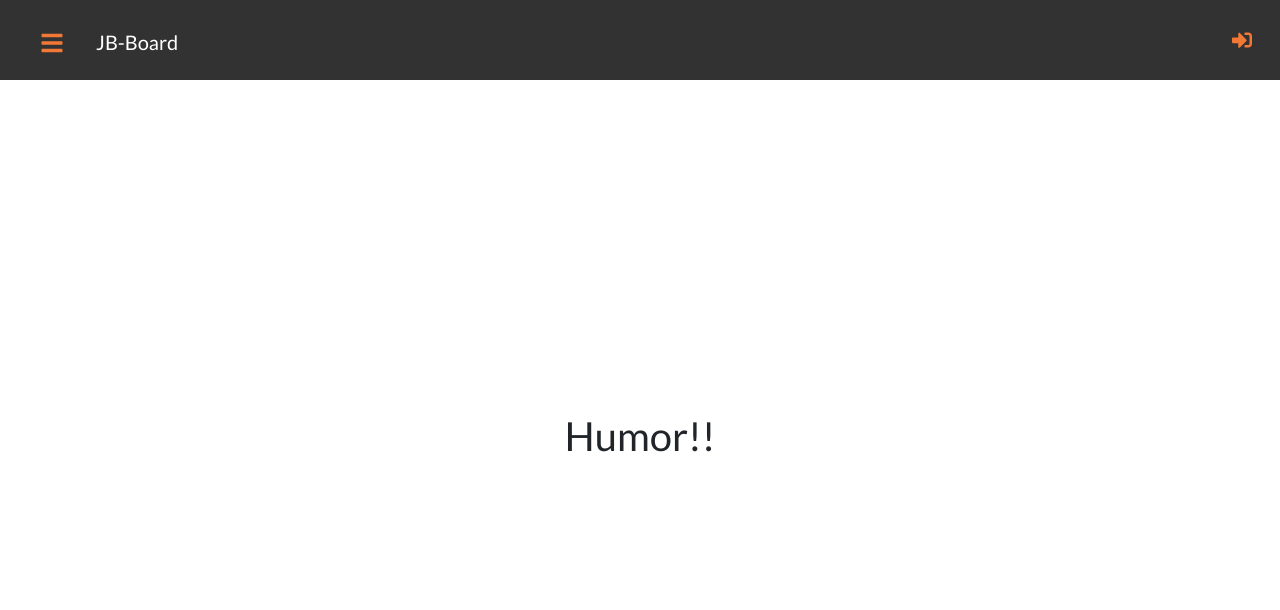
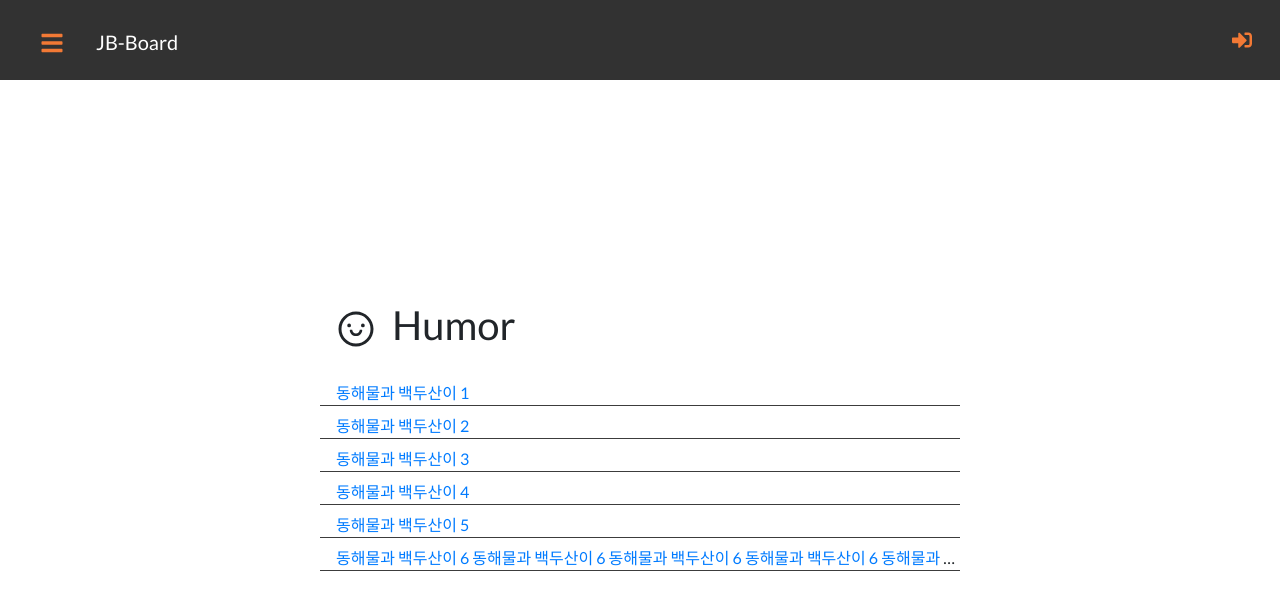
Before and after one commit to xxonbang/jb-board, a React (Create React App) app: page /board/humor in a window 1280 px wide. Shown: the top 610 px of the page. Built offline with nearby package versions, Linux system fonts and the light colour scheme.

Commit message:
- 유머 페이지 작업 / 유머 페이지 내 게시글 별 router 작업 진행 전

```diff
--- /dev/null
+++ b/src/pages/board-template/board-template.css
@@ -0,0 +1,42 @@
+.page-wrapper {
+    height: 100%;
+    width: 100%;
+
+    display: flex;
+    justify-content: center;
+    align-items: center;
+    flex: 1;
+}
+
+.inner-page-wrapper {
+    max-height: 80%;
+    max-width: 50%;
+
+    display: flex;
+    flex-direction: column;
+    flex: 1;
+}
+
+.page-icon {
+    margin-right: 1rem;
+}
+
+.page-title {
+    margin-bottom: 2rem;
+}
+
+/*게시글 list div*/
+.post-list {}
+
+/*게시글 제목*/
+.post-title {
+    list-style: none;
+    border-bottom: solid 1px #3C3C3C;
+    margin-bottom: 0.5rem;
+    text-decoration: none;
+
+    /*긴 제목 말줄임 처리*/
+    text-overflow: ellipsis;
+    overflow: hidden;
+    white-space: nowrap;
+}
--- a/src/pages/board-template/board-template.js
+++ b/src/pages/board-template/board-template.js
@@ -0,0 +1,28 @@
+import React from 'react';
+import { Link } from 'react-router-dom';
+import './board-template.css'
+
+function BoardTemplate( {postData} ) {
+  return (
+    <>
+      <div className="page-wrapper">
+        <div className="inner-page-wrapper">
+          <h1 className="page-title"><span className="page-icon">{postData.page_icon}</span>{postData.page_title}</h1>
+          <div className="post-list">
+            {postData.post_list.map((item, index) => {
+              return (
+                <li key={index} className="post-title">
+                  <Link to={item.post_no}>
+                    <span>{item.post_title}</span>
+                  </Link>
+                </li>
+              )
+            })}
+          </div>
+        </div>
+      </div>
+    </>
+  )
+}
+
+export default BoardTemplate;
--- /dev/null
+++ b/src/pages/board-template/mock-post-list-data.js
@@ -0,0 +1,37 @@
+import * as AiIcons from "react-icons/ai";
+import React from "react";
+
+const mockPostListData =
+  {
+    page_icon: <AiIcons.AiOutlineSmile />,
+    page_title: 'Humor',
+    post_list: [
+      {
+        post_no: '1',
+        post_title: '동해물과 백두산이 1'
+      },
+      {
+        post_no: '2',
+        post_title: '동해물과 백두산이 2'
+      },
+      {
+        post_no: '3',
+        post_title: '동해물과 백두산이 3'
+      },
+      {
+        post_no: '4',
+        post_title: '동해물과 백두산이 4'
+      },
+      {
+        post_no: '5',
+        post_title: '동해물과 백두산이 5'
+      },
+      {
+        post_no: '6',
+        post_title: '동해물과 백두산이 6 동해물과 백두산이 6 동해물과 백두산이 6 동해물과 백두산이 6 동해물과 백두산이 6 동해물과 백두산이 6 동해물과 백두산이 6 동해물과 백두산이 6 동해물과 백두산이 6 동해물과 백두산이 6 동해물과 백두산이 6 '
+      },
+    ]
+  }
+;
+
+export default mockPostListData;
--- a/src/pages/board/Humor.js
+++ b/src/pages/board/Humor.js
@@ -1,10 +1,14 @@
 import React from 'react';
+import BoardTemplate from '../board-template/board-template'
+
+import mockPostListData from '../board-template/mock-post-list-data';
 
 function Humor() {
   return (
-    <div className='humor'>
-      <h1>Humor!!</h1>
-    </div>
+    <>
+      <BoardTemplate postData={mockPostListData}>
+      </BoardTemplate>
+    </>
   )
 }
 
```
Also changed, not shown: 1 other file (tests, documents, lock files or other folders).
